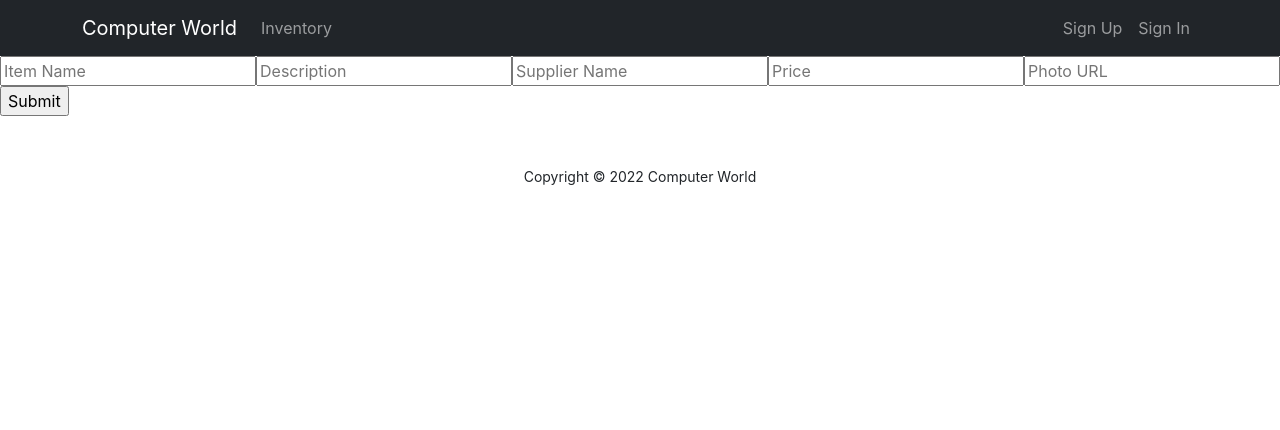
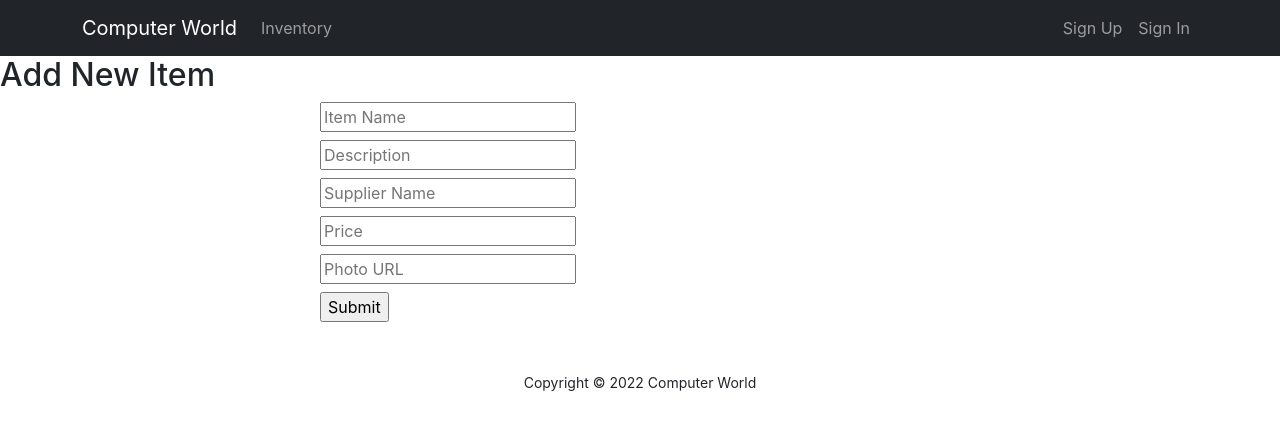
Before and after one commit to rumanak21/Computer-World-Full-Website, a React (Create React App) app: page /addnewitem in a window 1280 px wide. Shown: the top 430 px of the page. Built offline with nearby package versions, Linux system fonts and the light colour scheme.

Commit message:
Add New Item Completed

```diff
--- a/src/components/AddNewItem/AddNewItem.js
+++ b/src/components/AddNewItem/AddNewItem.js
@@ -3,16 +3,34 @@ import { useForm } from "react-hook-form";
 
 const AddNewItem = () => {
     const { register, handleSubmit } = useForm();
-    const onSubmit = data => console.log(data);
+    const onSubmit = data => {
+        console.log(data)
+        const url = `http://localhost:5000/product/`;
+        fetch(url, {
+            method: 'POST',
+            headers: {
+                'content-type': 'application/json'
+
+            },
+            body: JSON.stringify(data)
+        })
+        .then(res=> res.json())
+        .then(result=>{
+            console.log(result)
+        })
+    };
     return (
-        <form onSubmit={handleSubmit(onSubmit)}>
-            <input placeholder='Item Name' {...register("name", { required: true, maxLength: 20 })} />
-            <input placeholder='Description' {...register("description")} />
-            <input placeholder='Supplier Name' type="text" {...register("supplier")} />
-            <input placeholder='Price' type="text" {...register("price")} />
-            <input placeholder='Photo URL' type="text" {...register("url")} />
+        <div  >
+            <h2>Add New Item</h2>
+            <form className=' w-50 mx-auto'  onSubmit={handleSubmit(onSubmit)}>
+            <input className='mb-2' placeholder='Item Name' {...register("name", { required: true, maxLength: 20 })} /> <br />
+            <input className='mb-2' placeholder='Description' {...register("shortDescription")} /> <br />
+            <input className='mb-2' placeholder='Supplier Name' type="text" {...register("supplier")} /> <br />
+            <input className='mb-2' placeholder='Price' type="number" {...register("price")} /> <br />
+            <input className='mb-2' placeholder='Photo URL' type="text" {...register("picture")} /> <br />
             <input type="submit" />
         </form>
+        </div>
     );
 };
 
--- a/src/components/InventoryList/InventoryList.js
+++ b/src/components/InventoryList/InventoryList.js
@@ -23,11 +23,9 @@ const InventoryList = () => {
                             <Card.Text>
                             {product.shortDescription}
                             </Card.Text>
-                            <Card.Text> Supplier Name:
-                            {product.supplier}
+                            <Card.Text> Supplier Name: {product.supplier}
                             </Card.Text>
-                            <Card.Text> Price:
-                            {product.price} TK
+                            <Card.Text> Price:  {product.price} TK
                             </Card.Text>
                             <Button variant="primary">Delete Item</Button>
                         </Card.Body>
```
